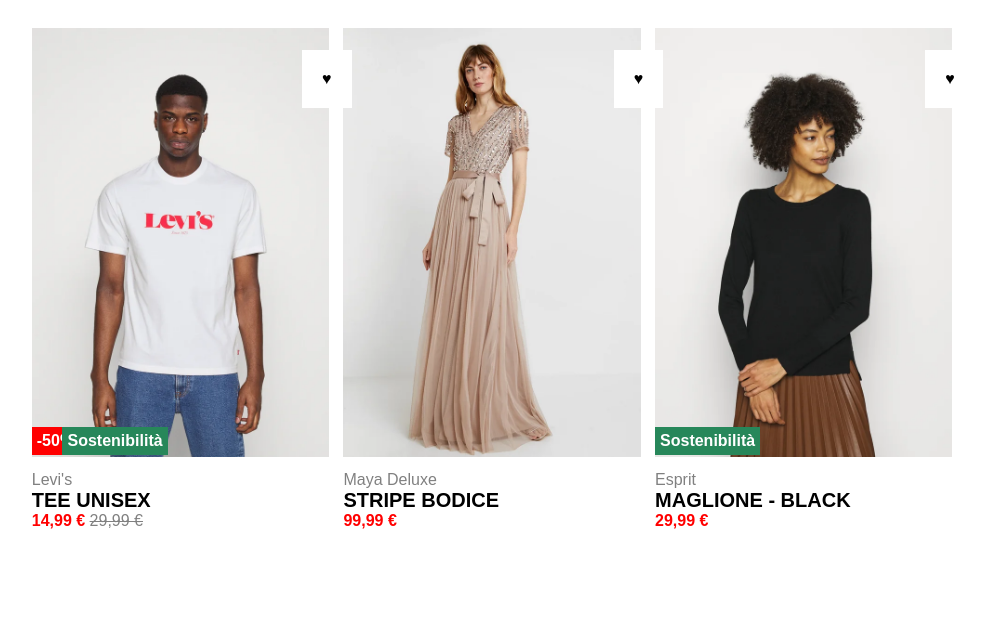
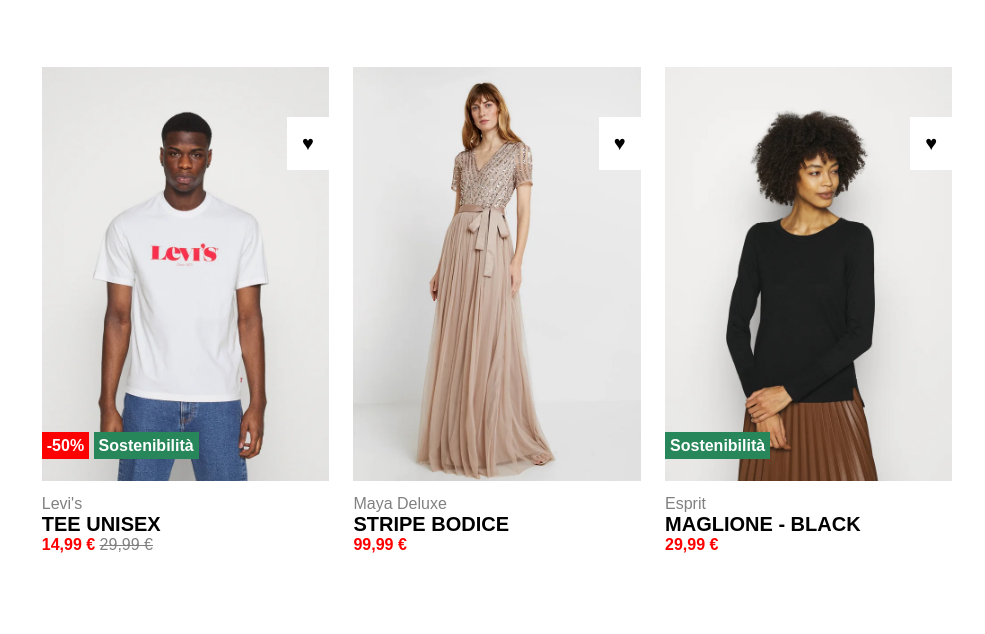
Before and after one commit to salvatoreolivieri/zalando-replication, a plain HTML site: page index.html in a window 1280 px wide. Shown: the part 554-1188 px from the top of the page, without its empty margins (143-1128 px from the left). Before the commit the page ends 1154 px from the top, so only its background shows below. Drawn offline with Linux system fonts and the light colour scheme.

Commit message:
Correzioni in classe

```diff
--- a/assets/css/style.css
+++ b/assets/css/style.css
@@ -13,6 +13,7 @@ body{
   margin: 0 auto;
   width: 80%;
   font-family: sans-serif;
+
 }
 
 
@@ -55,53 +56,54 @@ section .product{
   margin-bottom: 20px;
   display: inline-block;
   width: 30%;
+  padding: 10px;
 }
 
 
 section .product div img{
   width: 100%;
-  padding-right: 10px;
+}
+
+section .product-card{
+  position: relative;
   padding-bottom: 10px;
 }
 
-section .product div{
-  position: relative;
-}
 
 
 
 /* Etichette prodotto */
 
-.sconto, .tipologia-prodotto, .tipologia-prodotto-nosconto{
-  background-color: red;
+.card-promo{
   position: absolute;
-  top: 90%;
-  left: 0%;
-  z-index: 100;
-  padding: 5px;
-  color: white;
+  left: 0;
+  bottom: 40px;
+  text-align: left;
 }
 
+.card-promo strong{
+  color: white;
+  padding: 5px;
+}
+
+.sconto{
+  background-color: red;
+}
 
 .tipologia-prodotto{
   background-color: #27875A;
-  top: 90%;
-  left: 10%;
-}
-
-.tipologia-prodotto-nosconto{
-  background-color: #27875A;
-  top: 90%;
-  left: 0%;
+  bottom: 20px;
+  left: 0px;
 }
 
 .favourite{
   position: absolute;
   z-index: 100;
   background-color: white;
-  padding: 20px;
-  top: 5%;
-  left: 88%;
+  padding: 15px;
+  top: 50px;
+  right: 0;
+  font-size: 20px;
 }
 
 
@@ -117,5 +119,10 @@ section .product div{
 }
 
 .product-card:hover .unhidden{
-  display: block;
+  display: inline-block;
 }
+
+
+span.favourite:hover{
+  color: red;
+}
--- a/index.html
+++ b/index.html
@@ -9,17 +9,25 @@
 </head>
 <body>
 
-  <section class="product">
+<!-- Correzione: chiamiamo il box che contiene tutto container -->
+  <section class="container">
 
     <!-- capo d'abbigliamento n°1 -->
     <div class="product">
 
       <div class="product-card">
+
         <img class="hidden" src="assets/img/1.webp" alt="Maglietta Levis">
         <img class="unhidden" src="assets/img/1b.webp" alt="Abbigliamento Levis">
+
+        <!-- Correzione: Aggiunto un div e inseriti al suo interno sconto e tag prodotto -->
+        <div class="card-promo">
           <strong class="sconto">-50%</strong>
           <strong class="tipologia-prodotto">Sostenibilità</strong>
+        </div>
+
           <span class="favourite"> &hearts;</span>
+
       </div>
 
       <!-- descrizione prodotto -->
@@ -36,10 +44,16 @@
     <div class="product">
 
       <div class="product-card">
+
         <img class="hidden" src="assets/img/2.webp" alt="Vestito Guess">
         <img class="unhidden" src="assets/img/2b.webp" alt="Abbigliamento Guess">
+
+        <div class="card-promo">
           <strong class="sconto">-30%</strong>
+        </div>
+
         <span class="favourite"> &hearts;</span>
+
       </div>
 
 
@@ -59,7 +73,11 @@
       <div class="product-card">
         <img class="hidden" src="assets/img/3.webp" alt="Vestito Verde">
         <img class="unhidden" src="assets/img/3b.webp" alt="Abbigliamento Zucchero Filato">
+
+        <div class="card-promo">
           <strong class="sconto">-30%</strong>
+        </div>
+
         <span class="favourite"> &hearts;</span>
       </div>
 
@@ -79,8 +97,12 @@
       <div class="product-card">
         <img class="hidden" src="assets/img/4.webp" alt="Nero carino">
         <img class="unhidden" src="assets/img/4b.webp" alt="Nero carino">
+
+        <div class="card-promo">
           <strong class="sconto">-50%</strong>
           <strong class="tipologia-prodotto">Sostenibilità</strong>
+        </div>
+
         <span class="favourite"> &hearts;</span>
       </div>
 
@@ -98,8 +120,9 @@
     <div class="product">
 
       <div class="product-card">
-        <img class="hidden" src="assets/img/5.webp" alt="Afrodite">
-        <img class="unhidden" src="assets/img/5b.webp" alt="Afrodite">
+        <img class="hidden" src="assets/img/5.webp" alt="Nero carino">
+        <img class="unhidden" src="assets/img/5b.webp" alt="Nero carino">
+
         <span class="favourite"> &hearts;</span>
       </div>
 
@@ -119,7 +142,11 @@
       <div class="product-card">
         <img class="hidden" src="assets/img/6.webp" alt="Africana elegante">
         <img class="unhidden" src="assets/img/6b.webp" alt="Africana elegante">
-        <strong class="tipologia-prodotto-nosconto">Sostenibilità</strong>
+
+        <div class="card-promo">
+          <strong class="tipologia-prodotto">Sostenibilità</strong>
+        </div>
+
         <span class="favourite"> &hearts;</span>
       </div>
 
```
Lines whose indentation alone changed are shown as unchanged.
